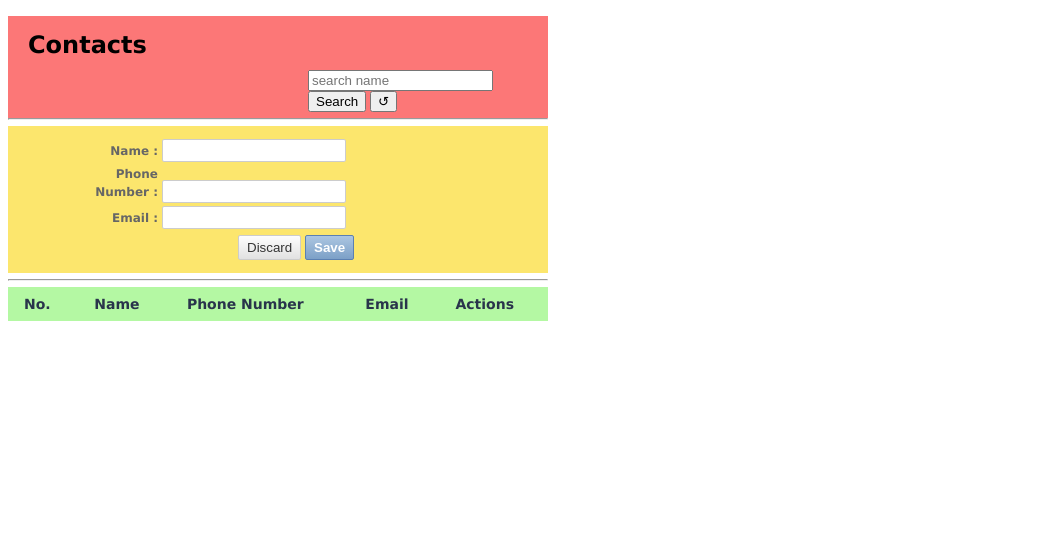
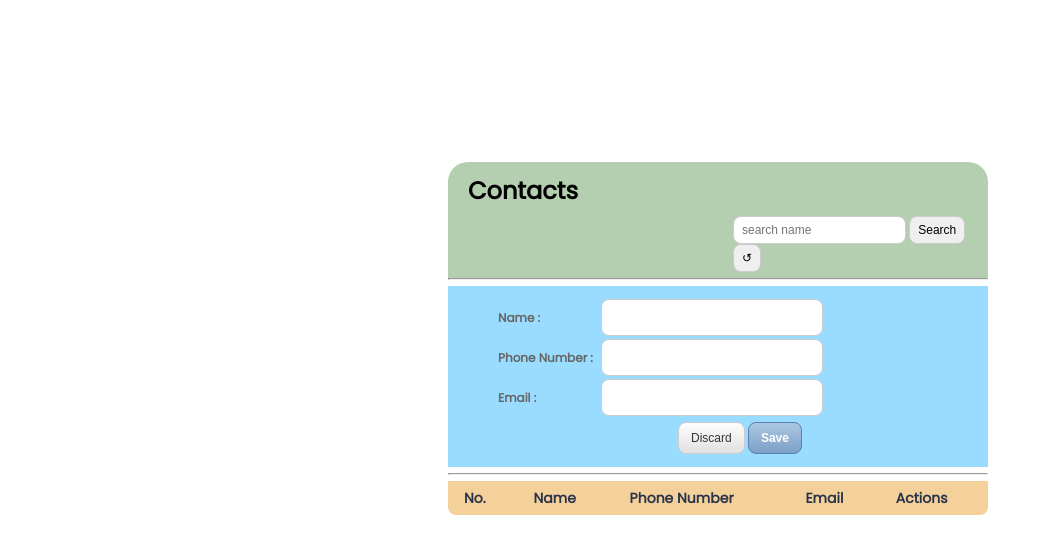
Before and after one commit to mwahyusp/address-book, a plain HTML site: page index.html in a window 1280 px wide. Shown: the whole page, without its empty margins (0-1043 px from the left). Drawn offline with Linux system fonts and the light colour scheme.

Commit message:
modify file to folder assets
modify file to folder assets

```diff
--- /dev/null
+++ b/assets/style/index.css
@@ -0,0 +1,148 @@
+@import url('https://fonts.googleapis.com/css2?family=Poppins&display=swap');
+.header {
+    background-color: #B4CFB0;
+    width: 540px;
+    border-top-left-radius: 20px;
+    border-top-right-radius: 20px;
+    margin-top: 30%;
+}
+
+a {
+    color: #0068D2;
+    cursor: pointer;
+}
+
+a:link,
+a:visited {
+    text-decoration: none;
+    color: #0068D2;
+}
+
+a:hover,
+a:active {
+    text-decoration: underline;
+    color: #0068D2;
+}
+
+body {
+    font: 12px/18px 'Poppins', sans-serif;
+    width: fit-content;
+    margin-inline: 35%;
+}
+
+h1 {
+    display: block;
+    padding-left: 20px;
+    padding-top: 20px;
+}
+
+.search-class {
+    padding-left: 285px;
+}
+
+#contacts-table {
+    border-collapse: collapse;
+    background-color: #F4D19B;
+    width: 540px;
+    border-bottom-left-radius: 8px;
+    border-bottom-right-radius: 8px;
+}
+
+#contacts-table,
+#contacts-table th,
+#contacts-table td {
+    padding: 8px 16px;
+    text-align: left;
+    border: 0px solid #B9BABE;
+}
+
+#contacts-table th {
+    font-weight: bold;
+    font-size: 14px;
+    color: #29344B;
+    border-radius: 0px;
+}
+
+#contacts-table td {
+    color: #000;
+    border-radius: 0px;
+}
+
+#contacts-table tr:nth-child(2n) {
+    background: #E8EDFF;
+}
+
+#contacts-form {
+    padding: 10px;
+    background-color: #9ADCFF;
+    padding-left: 50px
+}
+
+.text input,
+.button input {
+    padding: 5px;
+    margin: 0;
+    border: 1px solid #ccc;
+    -moz-border-radius: 2px;
+    -webkit-border-radius: 2px;
+    border-radius: 8px;
+}
+
+#contacts-form .item {
+    margin: 3px 0;
+}
+
+#contacts-form label,
+#contacts-form .field {
+    display: inline-block;
+    color: #0C0B07;
+}
+
+#contacts-form label {
+    width: 100px;
+    font-weight: bold;
+    text-align: left;
+    color: #666;
+}
+
+#contacts-form .text input {
+    width: 200px;
+    padding: 10px;
+}
+
+#contacts-form .button {
+    display: inline-block;
+}
+
+#contacts-form .button-wrapper {
+    padding-left: 180px;
+    ;
+}
+
+.button input {
+    font-size: 12px;
+    border-radius: 8px;
+    padding: 8px 12px;
+    color: #343434;
+    background-color: #fdfdfd;
+    background: -moz-linear-gradient(#fdfdfd, #e1e1e1);
+    background: -webkit-gradient(linear, 0 0, 0 100%, from(#fdfdfd), to(#e1e1e1));
+}
+
+.button-default input {
+    font-weight: bold;
+    color: #fff;
+    background-color: #7ca0c7;
+    background: -moz-linear-gradient(#acc6e1, #7ca0c7);
+    background: -webkit-gradient(linear, 0 0, 0 100%, from(#acc6e1), to(#7ca0c7));
+    border-color: #5b80b2;
+}
+
+#input_search,
+#search_button,
+#reset_search_button {
+    font-size: 12px;
+    border-radius: 8px;
+    padding: 6px 8px;
+    border: 1px solid #ccc;
+}
--- a/index.css
+++ /dev/null
@@ -1,24 +0,0 @@
-.header{background-color: rgb(252, 119, 119);width: 540px}
-a { color: #0068D2; cursor: pointer; }
-a:link, a:visited { text-decoration: none; color: #0068D2; }
-a:hover, a:active { text-decoration: underline; color: #0068D2; }
-body { font: 12px/18px "Lucida Grande", "Lucida Sans Unicode", sans-serif; width: 540px}
-h1{ display: block; padding-left: 20px;padding-top: 20px;}
-.search-class{padding-left: 300px;}
-
-#contacts-table { border-collapse: collapse; background-color: rgb(180, 248, 163);width: 540px}
-#contacts-table, #contacts-table th, #contacts-table td { padding: 8px 16px; text-align: left; border: 0px solid #B9BABE; }
-#contacts-table th { font-weight: bold; font-size: 14px; color: #29344B; }
-#contacts-table td { color: #000; }
-#contacts-table tr:nth-child(2n) { background: #E8EDFF; }
-
-#contacts-form { padding: 10px; background-color:rgb(252, 230, 109);padding-left: 50px}
-.text input, .button input { padding: 5px; margin: 0; border: 1px solid #ccc; -moz-border-radius: 2px; -webkit-border-radius: 2px; border-radius: 2px; }
-#contacts-form .item { margin: 3px 0; }
-#contacts-form label, #contacts-form .field { display: inline-block; color: #0C0B07; }
-#contacts-form label { width: 100px; font-weight: bold; text-align: right; color: #666; }
-#contacts-form .text input { width: 176px; padding: 3px; }
-#contacts-form .button { display: inline-block; }
-#contacts-form .button-wrapper { padding-left: 180px; ;}
-.button input { padding: 4px 8px; color: #343434; background-color: #fdfdfd; background: -moz-linear-gradient(#fdfdfd, #e1e1e1); background: -webkit-gradient(linear, 0 0, 0 100%, from(#fdfdfd), to(#e1e1e1)); }
-.button-default input { font-weight: bold; color: #fff; background-color: #7ca0c7; background: -moz-linear-gradient(#acc6e1, #7ca0c7); background: -webkit-gradient(linear, 0 0, 0 100%, from(#acc6e1), to(#7ca0c7)); border-color: #5b80b2; }
--- a/index.html
+++ b/index.html
@@ -5,7 +5,7 @@
     <meta charset="UTF-8">
     <meta name="viewport" content="width=device-width, initial-scale=1.0">
     <meta http-equiv="X-UA-Compatible" content="ie=edge">
-    <link rel="stylesheet" href="./index.css">
+    <link rel="stylesheet" href="/assets/style/index.css">
     <title>Address Book</title>
 </head>
 
@@ -22,7 +22,7 @@
     <form id="contacts-form">
         <div class="item text">
             <label>Name :</label>
-            <div class="field" ><input type="text" name="name" /></div>
+            <div class="field"><input type="text" name="name" /></div>
         </div>
         <div class="item text">
             <label>Phone Number :</label>
@@ -54,7 +54,7 @@
     </table>
 
 
-    <script src="./index.js"></script>
+    <script src="assets/scripts/index.js"></script>
 </body>
 
 </html>
```
Also changed, not shown: assets/scripts/index.js (renamed from index.js). Lines whose indentation alone changed are shown as unchanged.
